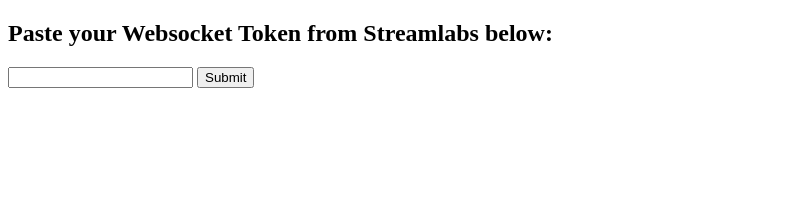
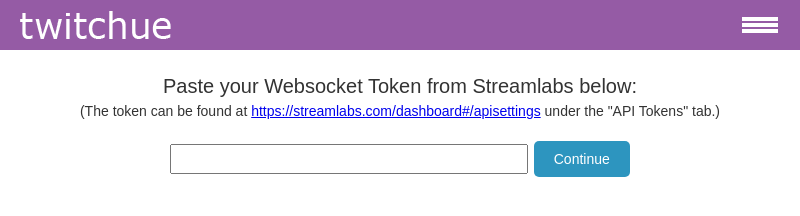
Before and after one commit to briliantbrandon/twitchue, an Electron app: page gui/setup/websockets.html in a window 800 px wide. Drawn offline with Linux system fonts and the light colour scheme; no server answers.

Commit message:
Added Basic UI
Cleaned up and standardized on a basic UI. This is definitely subject to change later but at least makes the whole thing more usable and cohesive for now. Also should close Issue #2.

```diff
--- a/app/setuprenderer.js
+++ b/app/setuprenderer.js
@@ -1,4 +1,4 @@
-const {remote, ipcRenderer} = require('electron');
+const {remote, ipcRenderer, shell} = require('electron');
 const {registerUser, setWebsocketToken} = remote.require('./index');
 const currentWindow = remote.getCurrentWindow();
 
@@ -13,6 +13,10 @@
     setWebsocketToken(currentWindow, token);
 }
 
+function launchStreamlabs() {
+    shell.openExternal("https://streamlabs.com/dashboard#/apisettings");
+}
+
 ipcRenderer.on('userRegistered', function(event) {
     window.location.href = 'websockets.html';
 });
--- /dev/null
+++ b/gui/setup/style/setup.css
@@ -0,0 +1,48 @@
+.flex-container {
+    width:100%;
+    height:100%;
+    display:flex;
+    flex-direction:column;
+    justify-content:center;
+    align-content: center;
+}
+
+.flex-container #bridgeAnimation {
+    display:block;
+    margin: auto;
+}
+
+.flex-item {
+    text-align:center;
+    margin-top:25px;
+}
+
+.flex-item #bridgeAnimation {
+    margin-top:10px;
+    margin-bottom:10px;
+}
+
+.announcement {
+    font-size: 20px;
+}
+
+a#continue {
+    background-color:#2d95bf;
+    color:#fff;
+    text-decoration:none;
+    padding-top:10px;
+    padding-bottom:10px;
+    padding-left:20px;
+    padding-right:20px;
+    border-radius:5px;
+    font-size:14px;
+}
+
+input#token {
+    height:24px;
+    width:350px;
+}
+
+.subtext {
+    font-size:14px;
+}
--- a/gui/setup/websockets.html
+++ b/gui/setup/websockets.html
@@ -1,11 +1,23 @@
 <!DOCTYPE html>
 <html>
+    <head>
+        <link rel="stylesheet" type="text/css" href="../style/theme.css" />
+        <link rel="stylesheet" type="text/css" href="style/setup.css" />
+    </head>
     <body>
-        <h2>Paste your Websocket Token from Streamlabs below:</h2>
-        <form action="javascript:submitWebsocketToken()">
-            <input type="input" id="token" name="token" />
-            <input type="submit" id="tokenSubmit" value="Submit" />
-        </form>
-        <script type="text/javascript" src="../../app/setuprenderer.js"></script>
+        <div id="header">
+            <img src="../images/twitchue-logo.png" id="logo" />
+            <img src="../images/menu-button.png" id="menu" />
+        </div>
+        <div id="content" class="flex-container">
+            <div class="flex-item announcement">
+                Paste your Websocket Token from Streamlabs below: <br />
+                <span class="subtext">(The token can be found at <a href="javascript:launchStreamlabs()">https://streamlabs.com/dashboard#/apisettings</a> under the "API Tokens" tab.)</span>
+                <br /><br />
+                <input type="input" id="token" name="token" />
+                <a href="javascript:submitWebsocketToken()" id="continue" />Continue</a>
+            </div>
+            <script type="text/javascript" src="../../app/setuprenderer.js"></script>
+        </div>
     </body>
 </html>
--- a/gui/style/theme.css
+++ b/gui/style/theme.css
@@ -1,5 +1,27 @@
 body {
     font-family: Arial, Helvetica, sans-serif;
+    width:100%;
+    height:100%;
+    margin:0px;
+    padding:0px;
+    color:#333;
+}
+
+#header {
+    width:100%;
+    height:50px;
+    background-color:#955ba5;
+    color:#fff;
+}
+
+#header #logo {
+    float:left;
+    margin-left:15px;
+}
+
+#header #menu {
+    float:right;
+    margin-right:15px;
 }
 
 #content ul {
--- a/index.js
+++ b/index.js
@@ -35,7 +35,7 @@
 	window = new BrowserWindow({width: 800, height: 600});
 
 	window.loadURL(url.format({
-		pathname: path.join(__dirname, '/gui/setup/index.html'),
+		pathname: path.join(__dirname, '/gui/setup/bridge.html'),
 		protocol: 'file:',
 		slashes: true
 	}));
```
Also changed, not shown: gui/index.html (+7 -1 lines), gui/setup/bridge.html (added, +21 -0 lines), gui/setup/index.html (deleted, +0 -12 lines), gui/images/menu-button.png (added), gui/images/twitchue-logo.png (added), gui/scripts/bootstrap.js, gui/setup/images/BridgeAnimation.gif (added), 1 other file.
